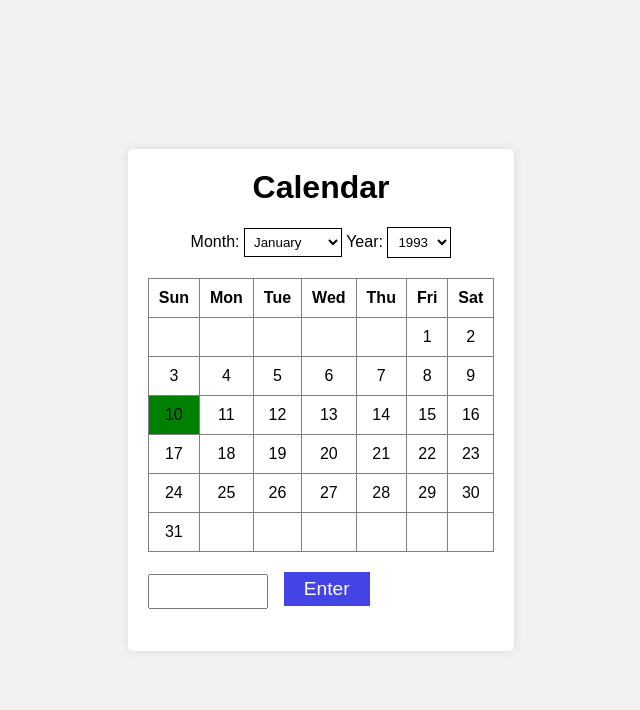
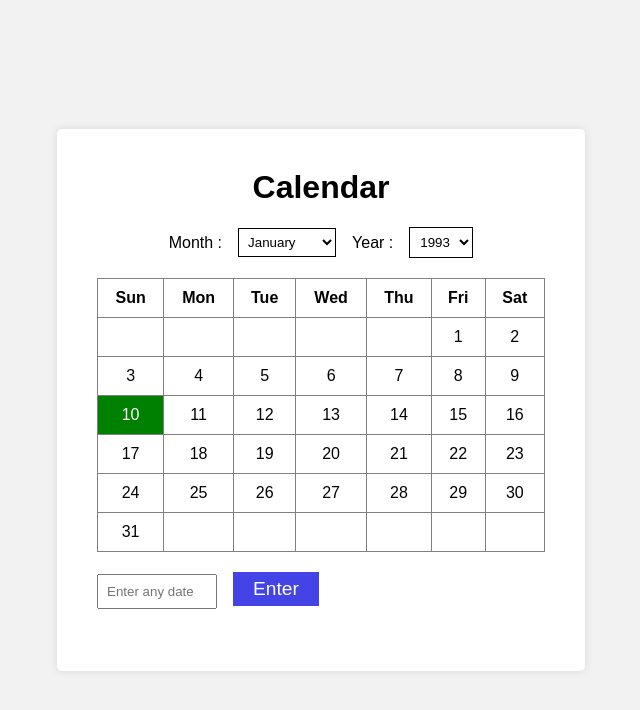
Before and after one commit to nlprasanna5/Bonus-project-calendar, a plain HTML site: page index.html in a window 1280 px wide. Both pictures are taken after a click on the element "10". Shown: the whole page, without its empty margins (319-959 px from the left). Drawn offline with Linux system fonts and the light colour scheme.

Commit message:
made changes in styling of the page

```diff
--- a/index.html
+++ b/index.html
@@ -8,7 +8,7 @@
   <div class="container">
     <h1>Calendar</h1>
     <div class="select-container">
-      <label for="month">Month:</label>
+      <label for="month">Month :</label>
       <select id="month">
         <option value="1">January</option>
         <option value="2">February</option>
@@ -23,7 +23,7 @@
         <option value="11">November</option>
         <option value="12">December</option>
       </select>
-      <label for="year">Year:</label>
+      <label for="year">Year :</label>
       <select id="year"></select>
     </div>
     <div class="calendar-container">
@@ -43,8 +43,11 @@
       </table>
     </div>
     <div class="input-container">
-        <input type="text" id="date-input">
-      <label for="date-input" >Enter</label>
+      <input type="text" id="date-input" placeholder="Enter any date">
+        <!-- <label for="date-input" >Enter</label> -->
+        <button id="enter-date">Enter</button>
+
+
 
     </div>
   </div>
--- a/script.js
+++ b/script.js
@@ -3,6 +3,7 @@ const monthSelect = document.getElementById("month");
 const yearSelect = document.getElementById("year");
 const calendarBody = document.querySelector("#calendar tbody");
 const dateInput = document.getElementById("date-input");
+const enterDate = document.getElementById('enter-date');
 
 const currentYear = new Date().getFullYear();
 const yearRange = 30; // Number of years to display in the dropdown
@@ -17,6 +18,7 @@ for (let i = startYear; i <= currentYear; i++) {
 monthSelect.addEventListener("change", generateCalendar);
 yearSelect.addEventListener("change", generateCalendar);
 dateInput.addEventListener("keydown", handleDateInput);
+enterDate.addEventListener('click',handleDate);
 
 generateCalendar();
 
@@ -89,3 +91,18 @@ function handleDateInput(event) {
 function toggleCellBackground(event) {
   event.target.classList.toggle("green-background");
 }
+
+function handleDate(event){
+  const date = parseInt(dateInput.value);
+    if (!isNaN(date) && date >= 1 && date <= 31) {
+      const cells = document.querySelectorAll("#calendar td");
+      cells.forEach((cell) => {
+        const cellDate = parseInt(cell.textContent);
+        if (!isNaN(cellDate) && cellDate === date) {
+          cell.classList.toggle("green-background");
+        }
+      });
+      dateInput.value = "";
+    }
+
+}
--- a/style.css
+++ b/style.css
@@ -12,9 +12,10 @@ body {
   .container {
     text-align: center;
     background-color: #fff;
-    padding: 20px;
+    padding: 40px;
     border-radius: 5px;
     box-shadow: 0 0 10px rgba(0, 0, 0, 0.1);
+    width:35vw;
   }
 
   h1 {
@@ -23,6 +24,10 @@ body {
 
   .select-container {
     margin-bottom: 20px;
+    display: flex;
+    gap:1rem;
+    justify-content: center;
+    align-items: center;
   }
 
   .calendar-container {
@@ -52,13 +57,14 @@ body {
     align-items: center;
   }
 
-  .input-container label {
+  .input-container button {
     display: block;
     margin-bottom: 5px;
     font-size: 1.2rem;
     background-color: rgb(68, 68, 230);
     padding:6px 20px;
     color: white;
+    border: transparent;
   }
 
   .input-container input {
@@ -76,6 +82,7 @@ body {
   }
   .green-background {
     background-color: green;
+    color: #fff;
   }
 
   #month {
```
